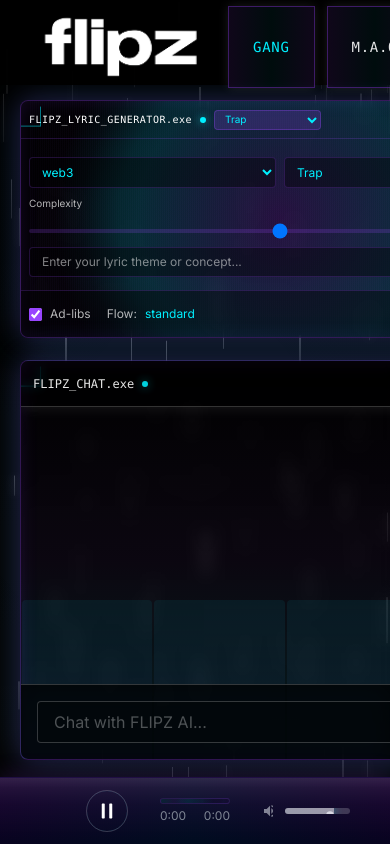
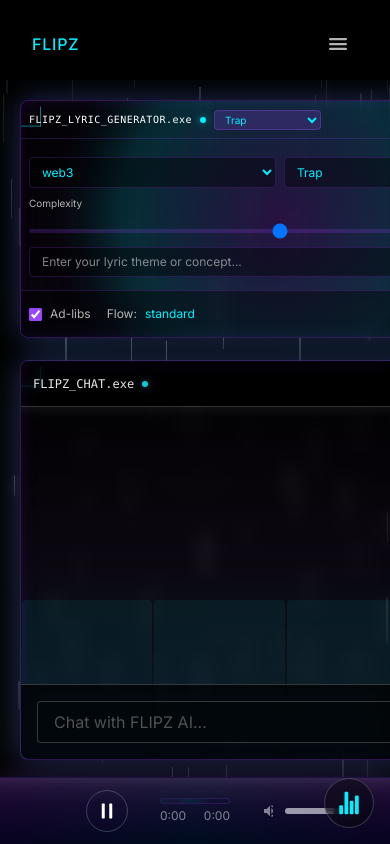
Before and after one commit to 0xflipz/music, a Next.js app: page / in a window 390 px wide. Both pictures are taken after a click on the button "ENTER AT YOUR OWN RISK". Built offline with nearby package versions, Linux system fonts and the light colour scheme.

Commit message:
Add mobile dropdown menu and fix StatsContainer mobile positioning

```diff
--- a/src/app/page.tsx
+++ b/src/app/page.tsx
@@ -81,13 +81,13 @@ export default function Home() {
                 <div className="hidden md:block">
                   <StatsContainer
                     isOpen={isStatsOpen}
-                    onClose={handleStatsToggle}
+                    onClose={() => setIsStatsOpen(!isStatsOpen)}
                   />
                 </div>
-                <div className="md:hidden">
+                <div className="md:hidden fixed inset-0 z-[100] pointer-events-none">
                   <StatsContainer
                     isOpen={isStatsOpen}
-                    onClose={handleStatsToggle}
+                    onClose={() => setIsStatsOpen(!isStatsOpen)}
                   />
                 </div>
               </div>
--- a/src/components/StatsContainer.tsx
+++ b/src/components/StatsContainer.tsx
@@ -6,6 +6,8 @@ import { Card } from "./ui/card";
 import { cn } from "@/utils/utils";
 import NetworkWave from "./NetworkWave";
 import { useSwipeable } from 'react-swipeable';
+import { IoStatsChart } from "react-icons/io5";
+import { IoMdClose } from "react-icons/io";
 
 // Utility function to generate random fluctuations
 const fluctuate = (base: number, percentage: number = 5) => {
@@ -363,6 +365,21 @@ export default function StatsContainer({ isOpen, onClose }: StatsContainerProps)
   if (!isClient) return null;
 
   return (
+    <>
+      {/* Mobile Stats Button - Only visible on mobile */}
+      <button
+        onClick={() => onClose()}
+        className={cn(
+          "fixed bottom-4 right-4 z-[101] p-3 rounded-full",
+          "bg-black/40 backdrop-blur-lg border border-white/20",
+          "text-[#00F0FF] hover:text-white transition-colors",
+          "md:hidden", // Hide on desktop
+          isOpen && "hidden" // Hide when stats are open
+        )}
+      >
+        <IoStatsChart size={24} />
+      </button>
+
       <motion.div
         ref={containerRef}
         id="stats-container"
@@ -381,13 +398,27 @@ export default function StatsContainer({ isOpen, onClose }: StatsContainerProps)
           ease: "easeOut"
         }}
       >
-      <div className="space-y-2 p-4 overflow-y-auto">
+        {/* Mobile Close Button - Only visible on mobile */}
+        <button
+          onClick={() => onClose()}
+          className={cn(
+            "absolute top-4 right-4 p-2 rounded-full",
+            "bg-black/40 backdrop-blur-lg border border-white/20",
+            "text-white/70 hover:text-white transition-colors",
+            "md:hidden" // Hide on desktop
+          )}
+        >
+          <IoMdClose size={20} />
+        </button>
+
+        <div className="space-y-2 p-4 overflow-y-auto h-full pt-14 md:pt-4">
           <TokenMetrics />
           <SystemMetrics />
           <CookingHeat />
           <NeuralMetrics />
         </div>
       </motion.div>
+    </>
   );
 }
 
--- a/src/components/TabNav.tsx
+++ b/src/components/TabNav.tsx
@@ -1,12 +1,13 @@
 "use client";
 
-import React from "react";
-import { motion } from "framer-motion";
+import React, { useState } from "react";
+import { motion, AnimatePresence } from "framer-motion";
 import Image from "next/image";
 import { cn } from "@/utils/utils";
 import Modal from "./ui/Modal";
 import { ModalHeader, ModalSection, StatusIndicator, TypewriterText } from "./modals/ModalContent";
 import { FaTwitter, FaSpotify, FaYoutube, FaInstagram, FaSoundcloud } from 'react-icons/fa';
+import { IoMenu } from "react-icons/io5";
 
 const tabs = [
   {
@@ -30,7 +31,8 @@ const tabs = [
 ];
 
 export default function TabNav() {
-  const [activeTab, setActiveTab] = React.useState('gang');
+  const [isOpen, setIsOpen] = useState(false);
+  const [activeTab, setActiveTab] = useState('gang');
   const [hoveredTab, setHoveredTab] = React.useState<string | null>(null);
   const [modalOpen, setModalOpen] = React.useState(false);
   const [selectedTab, setSelectedTab] = React.useState<typeof tabs[0] | null>(null);
@@ -170,7 +172,51 @@ export default function TabNav() {
 
   return (
     <>
-      <div className="flex items-center h-[45px]">
+      {/* Mobile Dropdown */}
+      <div className="md:hidden flex items-center justify-between w-full">
+        <span className="text-[#00F0FF] font-medium tracking-wider">FLIPZ</span>
+        <button
+          onClick={() => setIsOpen(!isOpen)}
+          className="p-2 text-white/70 hover:text-white"
+        >
+          <IoMenu size={24} />
+        </button>
+
+        <AnimatePresence>
+          {isOpen && (
+            <motion.div
+              initial={{ opacity: 0, y: -20 }}
+              animate={{ opacity: 1, y: 0 }}
+              exit={{ opacity: 0, y: -20 }}
+              transition={{ duration: 0.2 }}
+              className="absolute top-full right-0 mt-2 w-48 rounded-lg bg-black/95 border border-white/20 shadow-lg z-50"
+            >
+              <div className="py-2">
+                {tabs.map((tab) => (
+                  <button
+                    key={tab.id}
+                    onClick={() => {
+                      handleTabClick(tab);
+                      setIsOpen(false);
+                    }}
+                    className={cn(
+                      "block w-full px-4 py-2 text-sm text-left",
+                      activeTab === tab.id
+                        ? "text-[#00F0FF] bg-white/5"
+                        : "text-white/70 hover:text-white hover:bg-white/10"
+                    )}
+                  >
+                    {tab.label}
+                  </button>
+                ))}
+              </div>
+            </motion.div>
+          )}
+        </AnimatePresence>
+      </div>
+
+      {/* Original Desktop Layout */}
+      <div className="hidden md:flex items-center h-[45px]">
         <div className="flex-shrink-0 w-[180px]">
           <Image
             src="/logo.png"
```
Lines whose indentation alone changed are shown as unchanged.
